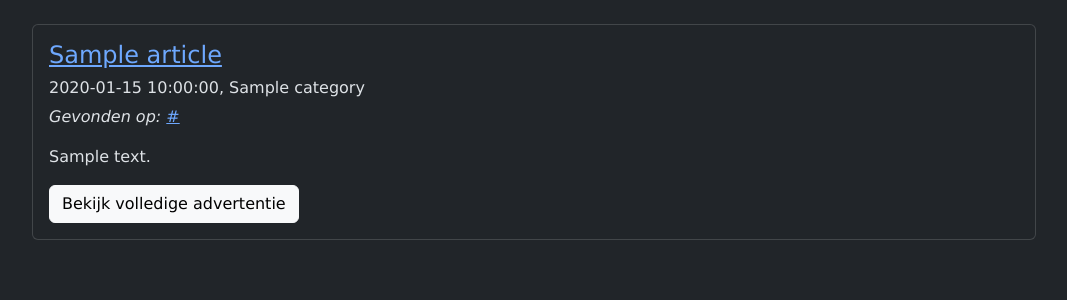
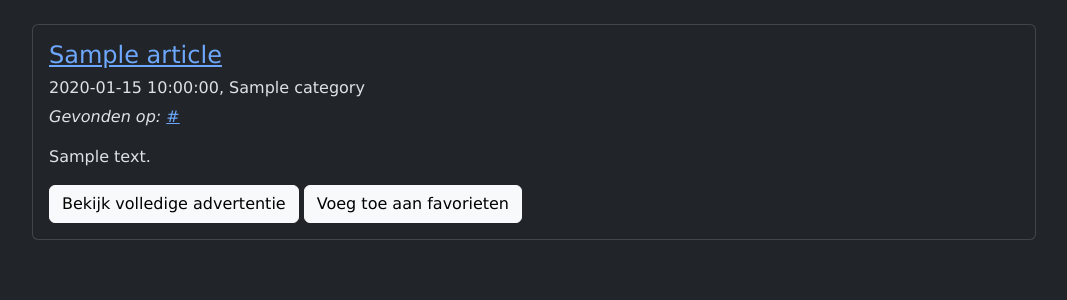
Before and after one commit to wnsnk/band-finder, a Flask app: template templates/results.html in a window 1280 px wide. Shown: the part 74-374 px from the top of the page, without its empty margins (50-1117 px from the left). Run offline with Flask 3, Linux system fonts and the light colour scheme; the template is opened without the code that fills it: most values are stand-ins (such as "Sample title", 1, 10 or a date in 2020); some libraries are stand-ins or nearby versions.

Commit message:
added "add to favourites" button

```diff
--- a/templates/results.html
+++ b/templates/results.html
@@ -30,7 +30,8 @@
                             href="http://{{article['website']}}">{{article['website']}}</a></i></p>
                 <p class="card-text">{{article['message']}}</p>
                 <a href="{{article['link']}}" class="btn btn-light">Bekijk volledige advertentie</a>
-                <!-- <a href="{{article['link']}}" class="btn btn-light">Add to favourites.</a> -->
+                <a href="{{ url_for('add_to_favourites', id=article.id) }}" class="btn btn-light">Voeg toe aan
+                    favorieten</a>
             </div>
         </div>
         <br>
```
